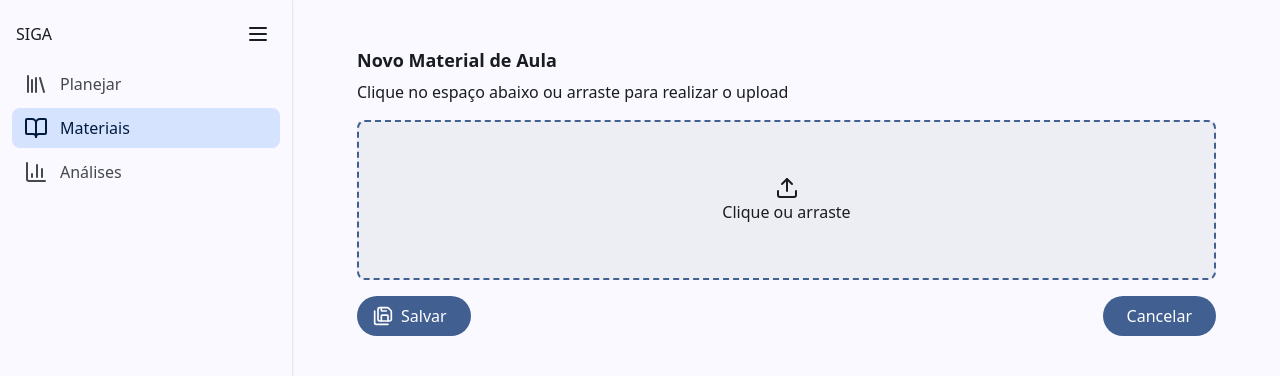
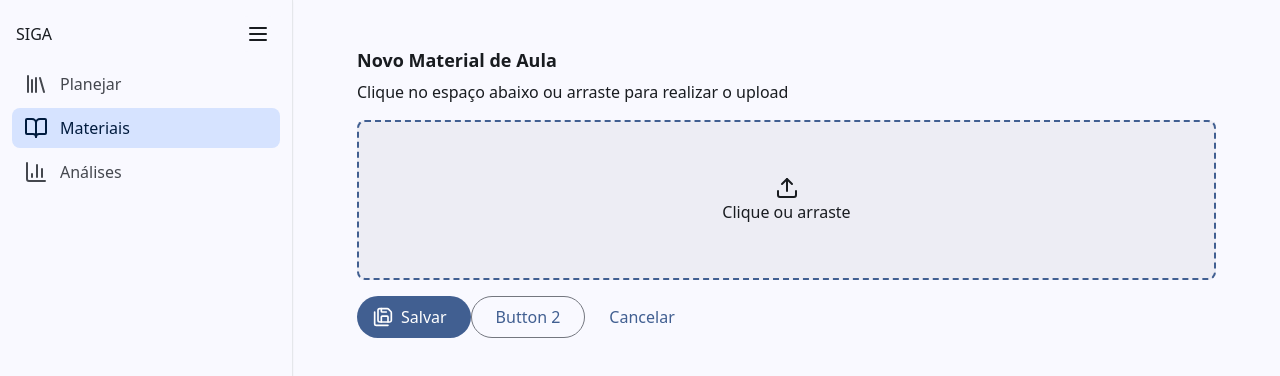
Before and after one commit to gabrielwbenatti/siga-fatec, a React (Vite) app in the folder frontend/: page /home/materials/create in a window 1280 px wide. Shown: the top 376 px of the page. Built offline with nearby package versions, Linux system fonts and the light colour scheme.

Commit message:
criado variações de button

```diff
--- /dev/null
+++ b/frontend/src/components/common/SigaOutlineButton.tsx
@@ -0,0 +1,21 @@
+import { SigaButtonProps } from "../../types/props";
+
+function SigaOutlineButton({ ...props }: SigaButtonProps) {
+  const isArray = Array.isArray(props.children);
+
+  return (
+    <>
+      <button
+        {...props}
+        className={`
+          rounded-full text-light-primary border border-light-outline
+          py-2 flex gap-2 justify-center items-center
+          ${isArray ? "ps-4 pe-6" : "px-6"}  ${props.className}`}
+      >
+        {props.children}
+      </button>
+    </>
+  );
+}
+
+export default SigaOutlineButton;
--- /dev/null
+++ b/frontend/src/components/common/SigaTextButton.tsx
@@ -0,0 +1,21 @@
+import { SigaButtonProps } from "../../types/props";
+
+function SigaTextButton({ ...props }: SigaButtonProps) {
+  const isArray = Array.isArray(props.children);
+
+  return (
+    <>
+      <button
+        {...props}
+        className={`
+          rounded-full text-light-primary bg-transparent
+          py-2 flex gap-2 justify-center items-center
+          ${isArray ? "ps-4 pe-6" : "px-6"}  ${props.className}`}
+      >
+        {props.children}
+      </button>
+    </>
+  );
+}
+
+export default SigaTextButton;
--- a/frontend/src/pages/Home/Materials/Create.tsx
+++ b/frontend/src/pages/Home/Materials/Create.tsx
@@ -8,6 +8,8 @@ import { useNavigate } from "react-router-dom";
 import SigaDropzone from "../components/SigaDropzone";
 import { SaveAll } from "lucide-react";
 import SigaWrapper from "../../../components/common/wrapper/SigaWrapper";
+import SigaTextButton from "../../../components/common/SigaTextButton";
+import SigaOutlineButton from "../../../components/common/SigaOutlineButton";
 
 function MaterialCreatePage() {
   const [uploadedFiles, setUploadedFiles] = useState<File[]>([]);
@@ -20,7 +22,10 @@ function MaterialCreatePage() {
     }
   };
 
-  const handleOnClick = () => {
+  const handleSaveClick = () => {
+    navigate("/home/materials");
+  };
+  const handleCancelClick = () => {
     navigate("/home/materials");
   };
 
@@ -41,12 +46,14 @@ function MaterialCreatePage() {
           </SigaListWrapper>
         )}
 
-        <SigaWrapper className="flex w-full justify-between">
-          <SigaFilledButton onClick={handleOnClick}>
+        <SigaWrapper className="flex w-full ">
+          <SigaFilledButton onClick={handleSaveClick}>
             <SaveAll size={20} /> Salvar
           </SigaFilledButton>
 
-          <SigaFilledButton onClick={handleOnClick}>Cancelar</SigaFilledButton>
+          <SigaOutlineButton>Button 2</SigaOutlineButton>
+
+          <SigaTextButton onClick={handleCancelClick}>Cancelar</SigaTextButton>
         </SigaWrapper>
       </ContentWrapper>
     </>
--- a/frontend/src/pages/Home/components/SigaDropzone.tsx
+++ b/frontend/src/pages/Home/components/SigaDropzone.tsx
@@ -26,10 +26,8 @@ function SigaDropzone({
         <p className="mb-4">{paragraphText}</p>
 
         <div
-          {...getRootProps({
-            className:
-              "w-full h-40 bg-light-surfaceContainer rounded-lg border-2 border-light-primary border-dashed",
-          })}
+          {...getRootProps()}
+          className="w-full h-40 bg-light-surfaceContainer rounded-lg border-2 border-light-primary border-dashed"
         >
           <div className="flex flex-col justify-center h-full items-center select-none cursor-pointer">
             <input {...getInputProps()} />
```
